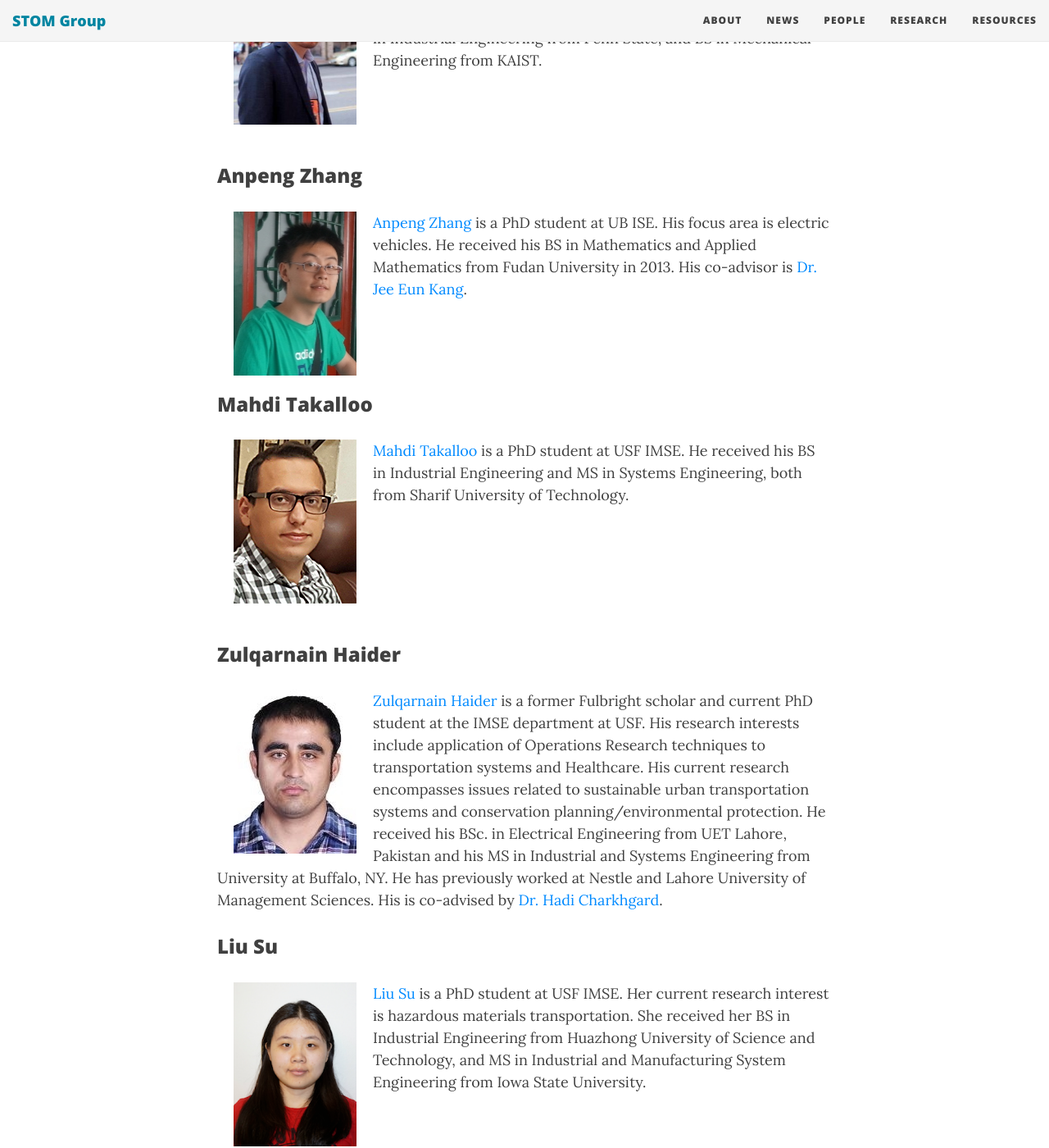
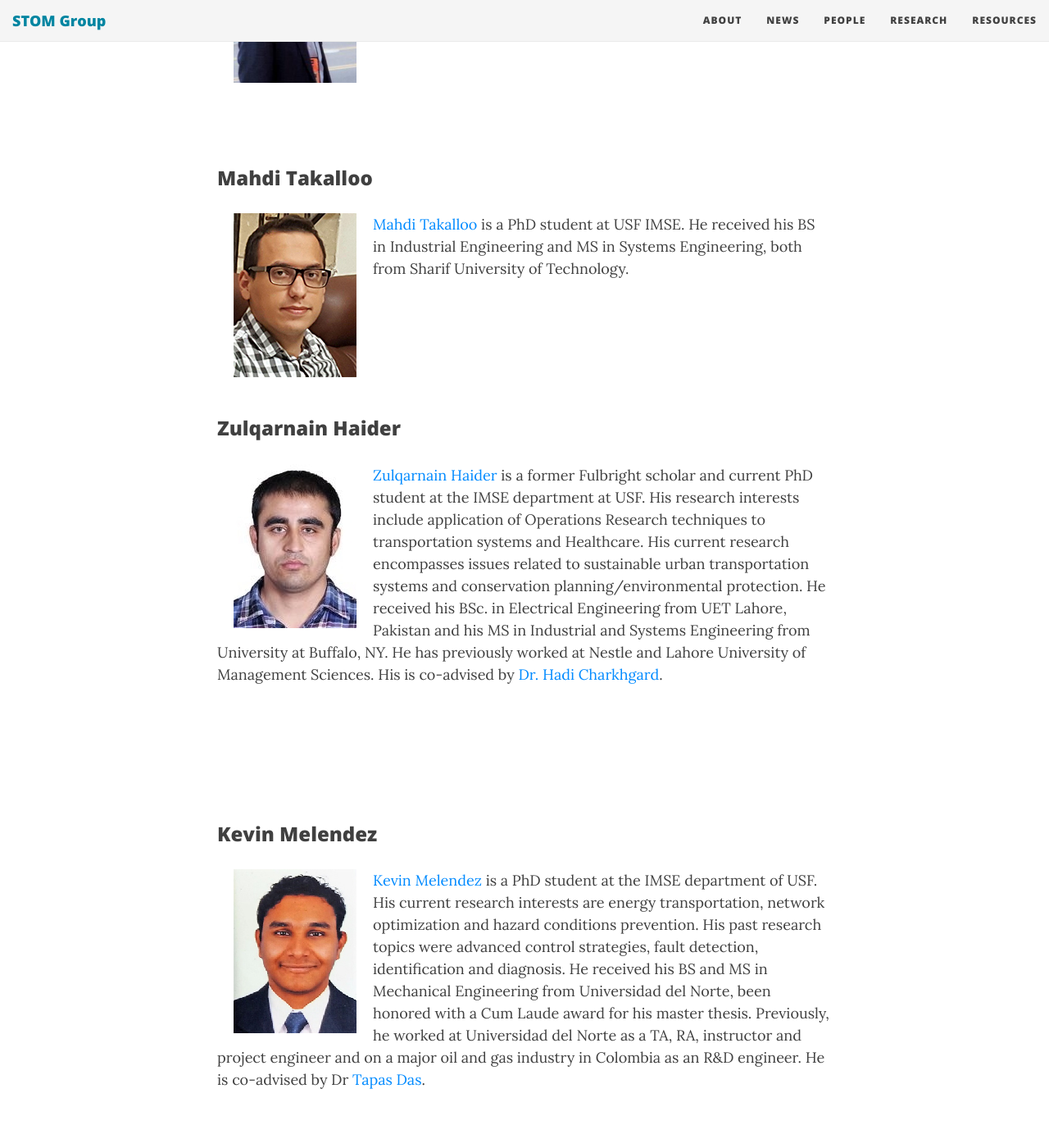
Before and after one commit to STOM-Group/stom.chkwon.net, a Jekyll site: the page built from people/people.md, in a window 1280 px wide and 1400 px high, scrolled down 818 px. Shown: the whole window at 82% size. Built offline with Jekyll 4.4.1, drawn with Linux system fonts in a browser that asks for light colours; nearby versions of some CDN libraries; comment, search, counter and statistics services are not loaded; some of the changed text lies outside the part shown.

Commit message:
Update people.md

```diff
--- a/people/people.md
+++ b/people/people.md
@@ -17,14 +17,10 @@
 <p><img src="images/kwon.jpg" width="150" height="200" align="left" hspace="20" /></p>
 [Changhyun Kwon](http://www.chkwon.net) is an associate professor. His research interests include transportation systems, extreme events, infrastructure management, and service operations. He received his PhD and MS in Industrial Engineering from Penn State, and BS in Mechanical Engineering from KAIST.
 
-<br><br>
+<br><br><br><br>
 
 
-### Anpeng Zhang
-<img src="images/zhang.jpg" width="150" height="200" align="left" hspace="20" />
-[Anpeng Zhang](https://www.linkedin.com/in/anpengzh7/) is a PhD student at UB ISE. His focus area is electric vehicles. He received his BS in Mathematics and Applied Mathematics from Fudan University in 2013. His co-advisor is [Dr. Jee Eun Kang](http://www.acsu.buffalo.edu/~jeeeunka/).
 
-<br><br>
 
 
 ### Mahdi Takalloo
@@ -41,42 +37,41 @@
 [Zulqarnain Haider](https://www.linkedin.com/in/zulqarnain-haider-63482423) is a former Fulbright scholar and current PhD student at the IMSE department at USF. His research interests include application of Operations Research techniques to transportation systems and Healthcare. His current research encompasses issues related to sustainable urban transportation systems and conservation planning/environmental protection. He received his BSc. in Electrical Engineering from UET Lahore, Pakistan and his MS in Industrial and Systems Engineering from University at Buffalo, NY. He has previously worked at Nestle and Lahore University of Management Sciences. His is co-advised by [Dr. Hadi Charkhgard](http://www.eng.usf.edu/~hcharkhgard/).
 
 
-### Liu Su
-<img src="images/su.jpg" width="150" height="200" align="left" hspace="20" />
-[Liu Su](https://www.linkedin.com/in/liu-su-6976b097/) is a PhD student at USF IMSE. Her current research interest is hazardous materials transportation. She received her BS in Industrial Engineering from Huazhong University of Science and Technology, and MS in Industrial and Manufacturing System Engineering from Iowa State University.
 
-<br><br>
+<br><br><br><br>
 
 
 ### Kevin Melendez
 <img src="images/melendez.jpg" width="150" height="200" align="left" hspace="20" />
 [Kevin Melendez](https://www.linkedin.com/in/melendez09/) is a PhD student at the IMSE department of USF. His current research interests are energy transportation, network optimization and hazard conditions prevention. His past research topics were advanced control strategies, fault detection, identification and diagnosis. He received his BS and MS in Mechanical Engineering from Universidad del Norte, been honored with a Cum Laude award for his master thesis. Previously, he worked at Universidad del Norte as a TA, RA, instructor and project engineer and on a major oil and gas industry in Colombia as an R&D engineer. He is co-advised by Dr [Tapas Das](http://www.eng.usf.edu/~das).
 
+<br><br><br><br>
 
 ### Aigerim Bogyrbayeva
 <img src="images/bogyrbayeva.jpg" width="150" height="200" align="left" hspace="20" />
 [Aigerim Bogyrbayeva](https://www.linkedin.com/in/айгерим-богырбаева-003b1239/) is a PhD student at the IMSE department at USF. She received her BS in Industrial and Operations Engineering from the University of Michigan. Her research interests lie in market design for transportation service systems.
 
-<br><br>
+<br><br><br><br>
 
 
 ### Xufei Liu
 <img src="images/liu.jpg" width="150" height="200" align="left" hspace="20" />
 Xufei Liu is a PhD student at the IMSE department of USF. She received her BS and MS in Industrial Engineering from Jilin University in 2014 and 2017, respectively. Her current research interest is hazardous materials transportation.
 
-<br><br><br><br><br><br>
+<br><br><br><br>
 
 
 ## Past Members
 
 ### University of South Florida
 
+- [Liu Su](https://www.linkedin.com/in/liu-su-6976b097/), Ph.D., 2019, Routing and Designing Networks for Two Transportation Problems
 - [Aritra Pal](https://www.linkedin.com/in/aritrasep/), Ph.D., 2017, Improving Service Level of Free-Floating Bike Sharing Systems
-
 
 
 ### University at Buffalo
 
+- [Anpeng Zhang](https://www.linkedin.com/in/anpengzh7/), Ph.D., 2018, Understanding and Modeling New Transportation Markets with Emerging Vehicle Technologies (co-advisor [Dr. Jee Eun Kang](http://www.acsu.buffalo.edu/~jeeeunka/))
 - [Nan Ding](https://www.linkedin.com/in/nan-ding-nbc/), Ph.D., 2017, Enabling Urban Parcel Pick-up and Delivery using All-Electric Trucks (co-advisor Dr. Rajan Batta)
 - [Longsheng Sun](https://www.linkedin.com/in/longshengsun/), Ph.D., 2016, Designing Regulation Policies for Hazardous Materials Transportation ([web](https://longshengsun.net)) (co-advisor Dr. Mark Karwan)
 - [Masoumeh Taslimi](https://www.linkedin.com/in/masoumeh-taslimi-b33b9092/), Ph.D., 2015, On the Analysis of Two Problems related to Risk Management in Urban Transportation Networks (co-advisor Dr. Rajan Batta)
```
